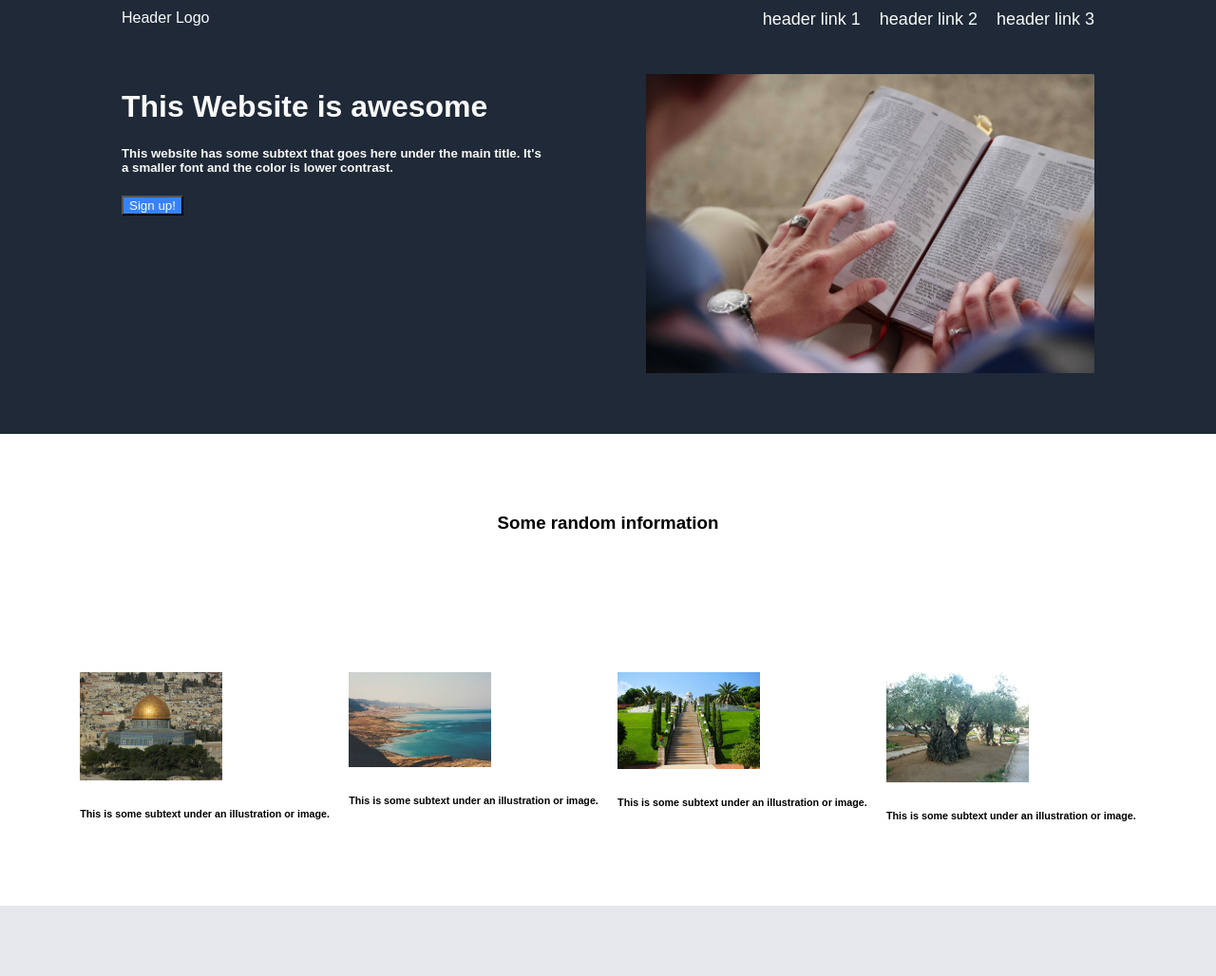
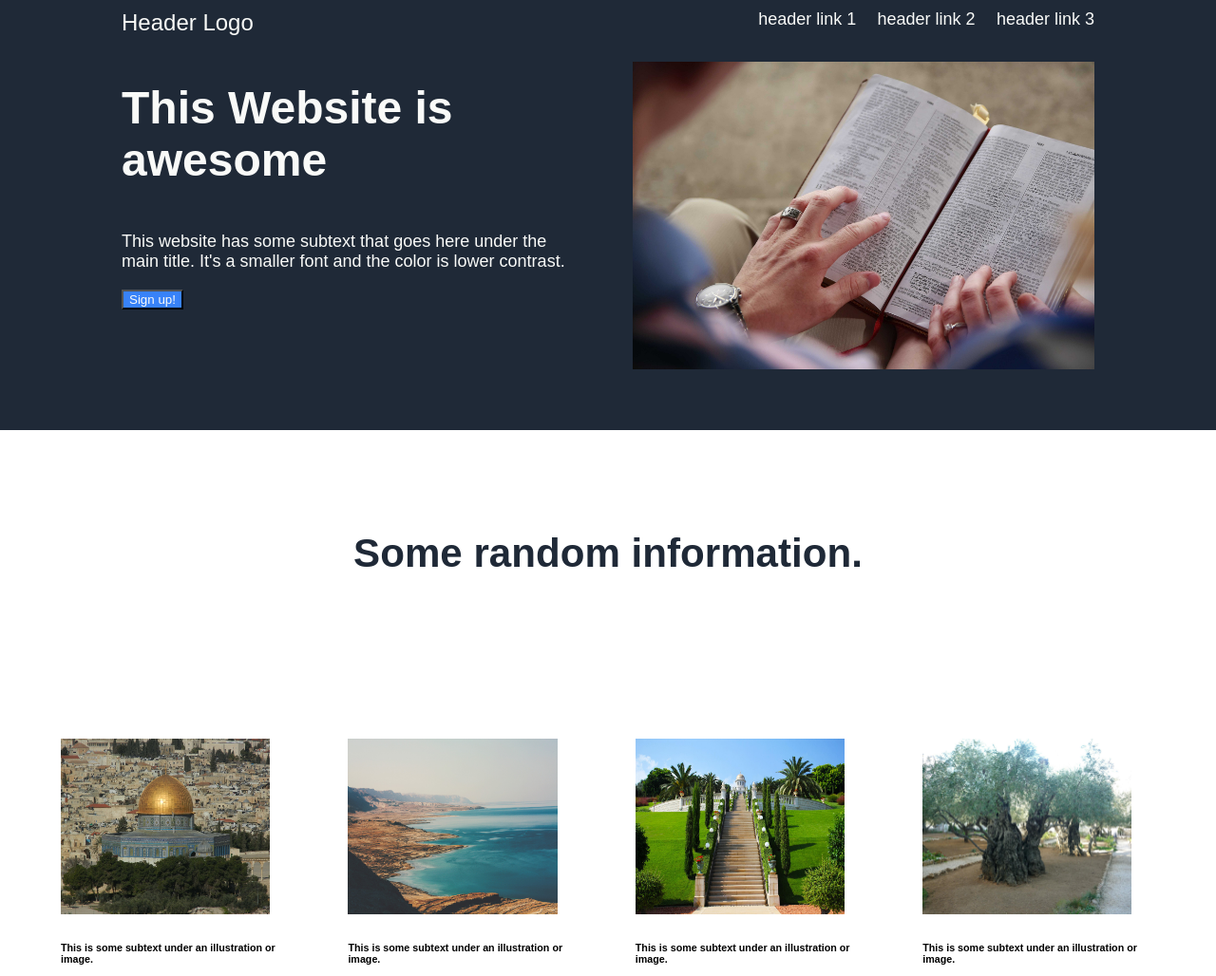
Before and after one commit to kebrown2008/landing-page, a plain HTML site: page index.html in a window 1280 px wide. Shown: the top 1028 px of the page at 95% size. Drawn offline with Linux system fonts and the light colour scheme.

Commit message:
Edited index.html and styles.css

```diff
--- a/index.html
+++ b/index.html
@@ -16,9 +16,9 @@
         <div class="headerLogo">
          <a>Header Logo</a>
         </div>
-        <h1>This Website is awesome</h1>
-          <h5>This website has some subtext that goes here under the main title.
-            It's a smaller font and the color is lower contrast.</h5>
+        <p class="mainText">This Website is awesome<p>
+          <p>This website has some subtext that goes here under the main title.
+            It's a smaller font and the color is lower contrast.<p>
             <button>Sign up!</button>
          </div>
 
@@ -36,7 +36,7 @@
     </div>
 
     <div class="middle1">
-      <div class="info"><h3>Some random information</h3></div>
+      <div class="info"><h3>Some random information.</h3></div>
       </div>
         <div class="cards">
           <div>
@@ -59,9 +59,9 @@
   </div>
 
     <div class="middle2">
-        <i>This is an inspiring quote, or a testimonial from a customer.
+        <p>This is an inspiring quote, or a testimonial from a customer.
             Maybe it's just filling up space, or maybe people will actually read it.
-            Who knows?  All I know is that it looks nice.</i>
+            Who knows?  All I know is that it looks nice.</p>
             <em>-Thor, God of Thunder</em>
     </div>
 
--- a/styles.css
+++ b/styles.css
@@ -6,13 +6,17 @@ body {
     flex: 1;
 }
 
+.headerLogo {
+  font-size: 24px;
+}
+
 .headerLink {
-    font-size: 18px;
     list-style-type: none;
     margin: auto;
+    padding-bottom: 7%;
     display: flex;
     justify-content: flex-end;
-    gap: 20px;
+    gap: 5%;
 }
 
 
@@ -38,28 +42,26 @@ button {
 .top {
     background-color: #1F2937;
     color: #F9FAF8;
-    display: flex;
+    font-size: 18px;
     padding-left: 10%;
     padding-right: 10%;
     padding-bottom: 5%;
     padding-top: 10px;
+    display: flex;
+    gap: 5%;
+}
+
+.mainText {
+  font-size: 48px;
+  font-weight: bold;
 }
 
 .topLeft {
-  padding-right: 10%;
-}
-
-.headerLogo {
-  padding-bottom: 10%;
+  flex: 1;
 }
 
 .topRight {
-  margin: auto;
-  flex: 1 1 75%;
-}
-
-.headerLink {
-  padding-bottom: 10%;
+  flex: 1;
 }
 
 .middle1 {
@@ -67,6 +69,8 @@ button {
 }
 
 .info {
+  font-size: 36px;
+  color: #1F2937;
   display: flex;
   justify-content: center;
 }
@@ -77,8 +81,17 @@ button {
   padding: 5%;
 }
 
+.cards, img {
+  height: 75%;
+  width: 90%;
+  gap: 5%;
+}
+
 .middle2 {
     background-color: #E5E7EB;
+    font-size: 36px;
+    font-style: italic;
+    font-weight: lighter;
     padding: 10%;
 }
 
```
